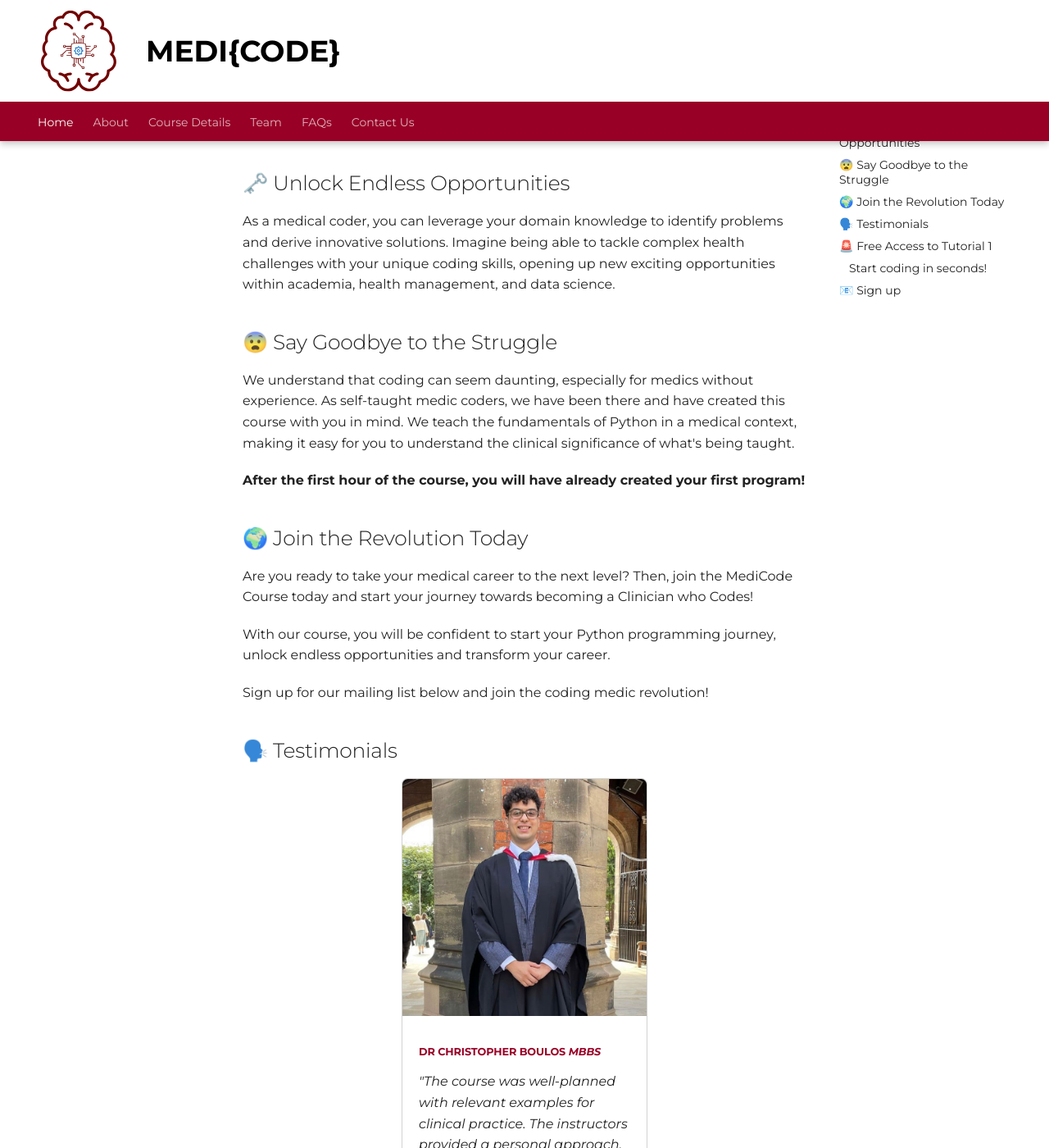
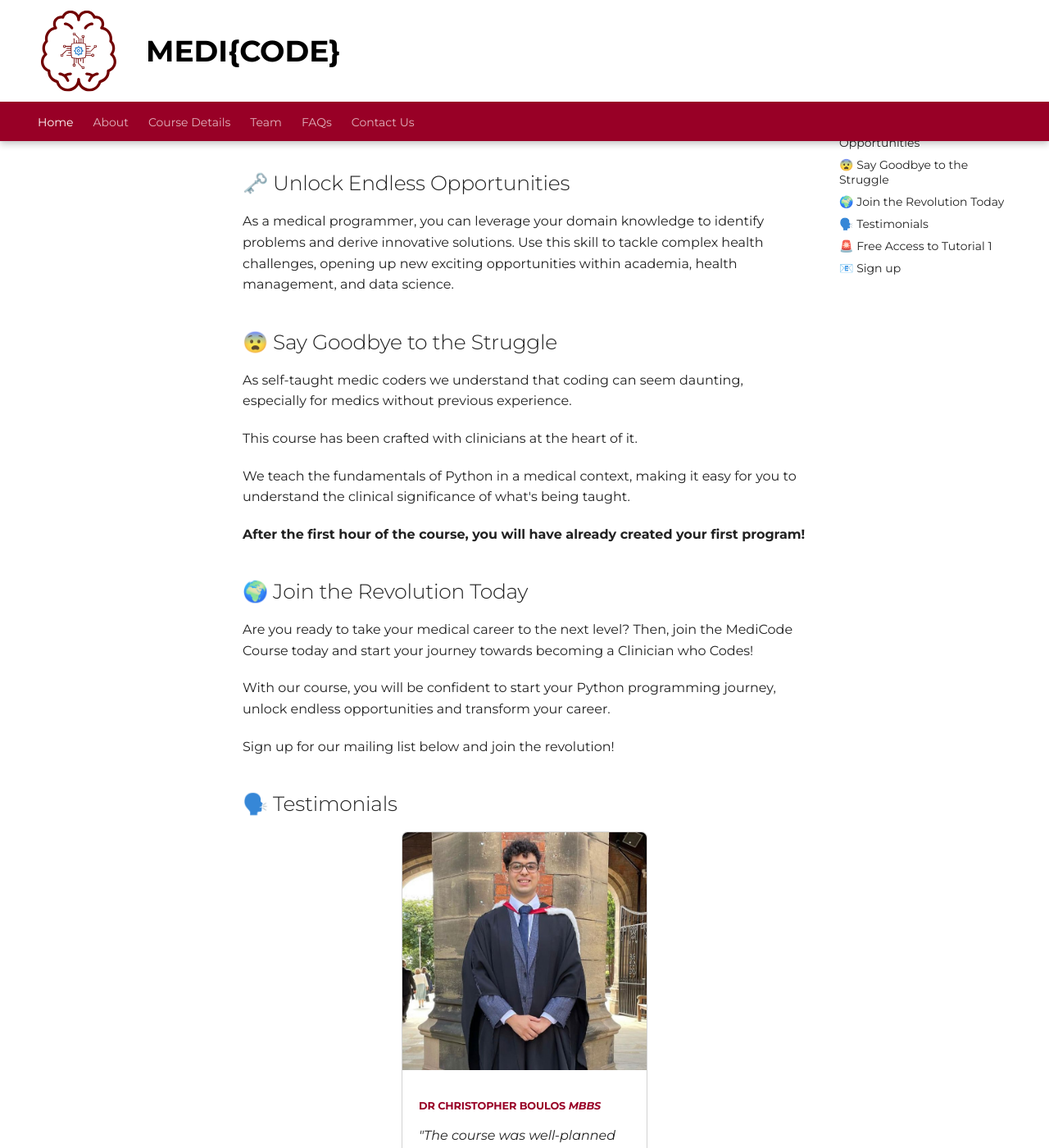
Before and after one commit to anchit-chandran/medicode-website, an MkDocs documentation site: the page built from docs/index.md, in a window 1280 px wide and 1400 px high, scrolled down 490 px. Shown: the whole window at 82% size. Built offline with MkDocs 1.6.1 and Material for MkDocs 9.7.7, drawn with Linux system fonts in a browser that asks for light colours; comment, search, counter and statistics services are not loaded; some of the changed text lies outside the part shown.

Commit message:
wording changes
Signed-off-by: Anchit <anchit97123@gmail.com>

```diff
--- a/docs/_assets/_stylesheets/extra.css
+++ b/docs/_assets/_stylesheets/extra.css
@@ -20,7 +20,6 @@
         color: black;
     }
 }
-
 
 .md-banner {
     display: flex;
--- a/docs/index.md
+++ b/docs/index.md
@@ -17,11 +17,15 @@
 
 ## 🗝️ Unlock Endless Opportunities
 
-As a medical coder, you can leverage your domain knowledge to identify problems and derive innovative solutions. Imagine being able to tackle complex health challenges with your unique coding skills, opening up new exciting opportunities within academia, health management, and data science.
+As a medical programmer, you can leverage your domain knowledge to identify problems and derive innovative solutions. Use this skill to tackle complex health challenges, opening up new exciting opportunities within academia, health management, and data science.
 
 ## 😨 Say Goodbye to the Struggle
 
-We understand that coding can seem daunting, especially for medics without experience. As self-taught medic coders, we have been there and have created this course with you in mind. We teach the fundamentals of Python in a medical context, making it easy for you to understand the clinical significance of what's being taught.
+As self-taught medic coders we understand that coding can seem daunting, especially for medics without previous experience.
+
+This course has been crafted with clinicians at the heart of it.
+
+We teach the fundamentals of Python in a medical context, making it easy for you to understand the clinical significance of what's being taught.
 
 **After the first hour of the course, you will have already created your first program!**
 
@@ -31,7 +35,7 @@
 
 With our course, you will be confident to start your Python programming journey, unlock endless opportunities and transform your career.
 
-Sign up for our mailing list below and join the coding medic revolution!
+Sign up for our mailing list below and join the revolution!
 
 ## 🗣️ Testimonials
 
@@ -47,14 +51,13 @@
 
 
 ## 🚨 Free Access to Tutorial 1
-### Start coding in seconds!
 
 <figure markdown>
-  ![anchit profile](./_assets/_images/tutorial-1.gif){ width=""}
+  ![Google Colab screenshot](./_assets/_images/tutorial-1.gif){ width=""}
   <figcaption>Tutorial 1's Google Colaboratory environment</figcaption>
 </figure>
 
-Sign up for our mailing list below to receive a link for our first Python tutorial, where you can write code directly in your browser for free!
+Sign up for our mailing list below to receive a link for our first Python tutorial, where start learning to code in seconds, directly in your browser, for free!
 
 **By completing the tutorial, you will**:
 
```
Also changed, not shown: docs/about.md (+3 -3 lines), docs/details.md (+3 -3 lines), docs/team.md (+1 -1 lines).
